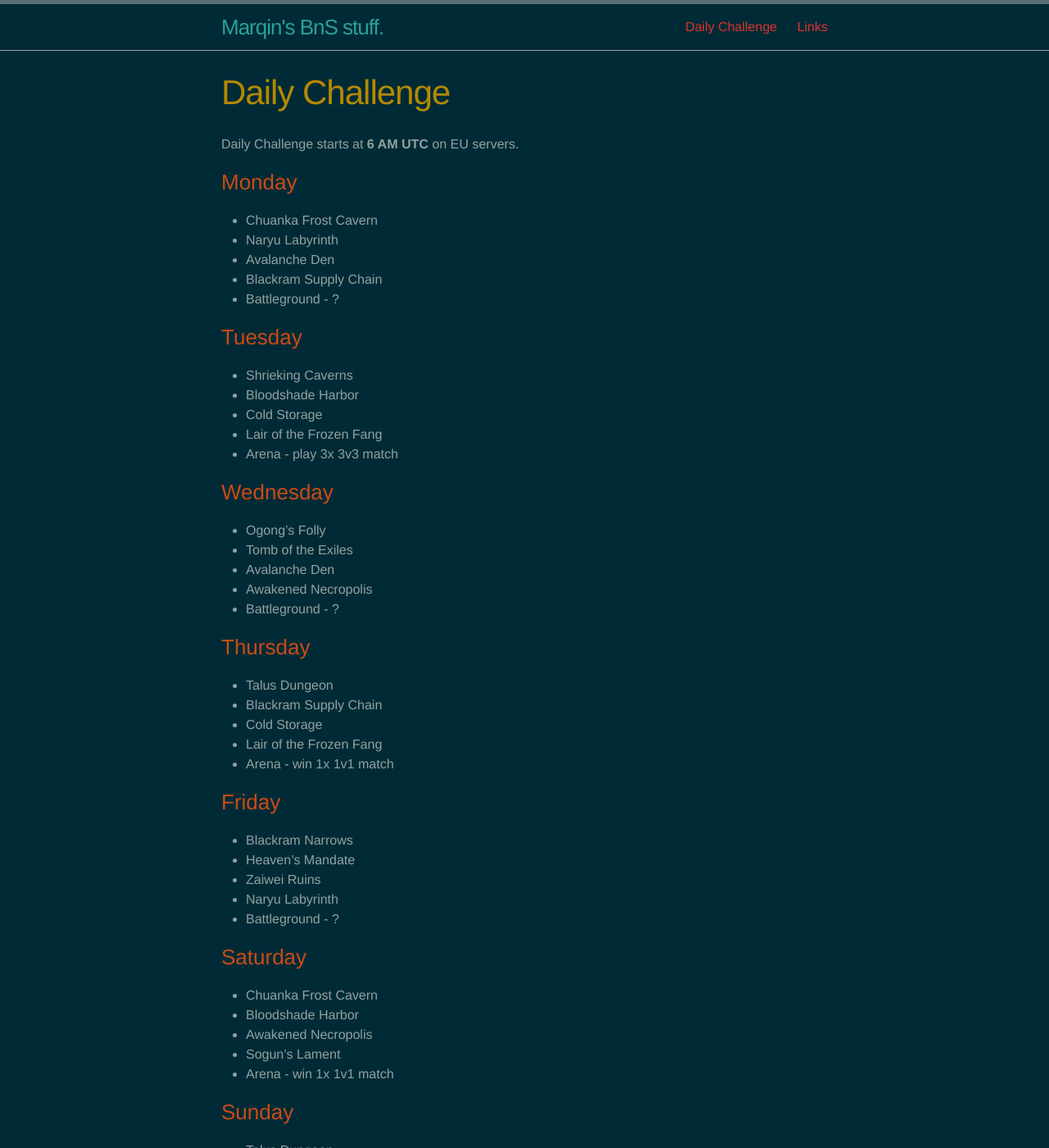
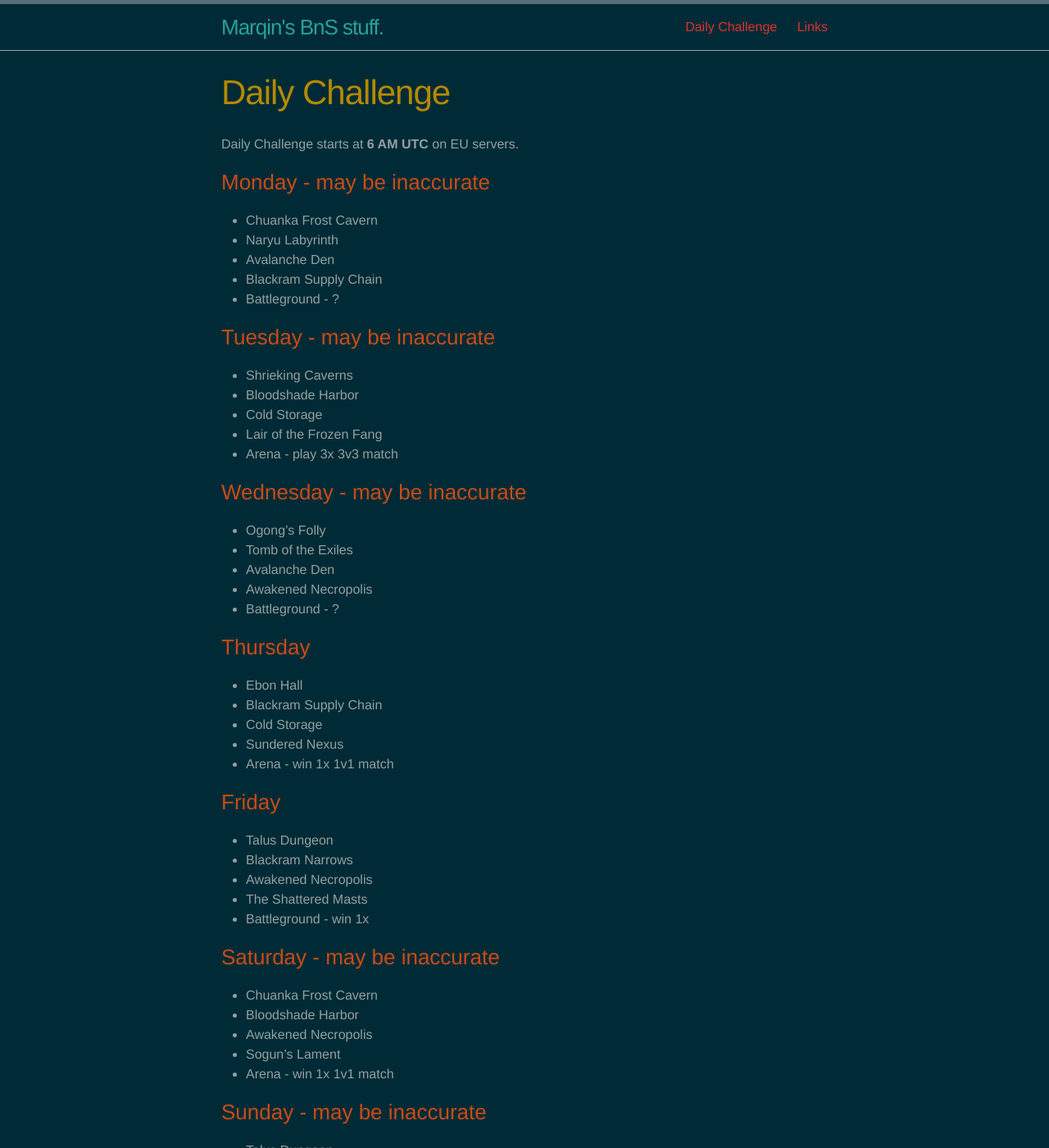
Before and after one commit to Marqin/bns, a Jekyll site: the page built from daily-challenge.md, in a window 1280 px wide and 1400 px high. Shown: the whole window at 82% size. Built offline with Jekyll 4.4.1, drawn with Linux system fonts in a browser that asks for light colours.

Commit message:
new Daily Challenge

```diff
--- a/daily-challenge.md
+++ b/daily-challenge.md
@@ -6,21 +6,21 @@ permalink: /daily-challenge/
 
 Daily Challenge starts at **6 AM UTC** on EU servers.
 
-### Monday
+### Monday - may be inaccurate
 * Chuanka Frost Cavern
 * Naryu Labyrinth
 * Avalanche Den
 * Blackram Supply Chain
 * Battleground - ?
 
-### Tuesday
+### Tuesday - may be inaccurate
 * Shrieking Caverns
 * Bloodshade Harbor
 * Cold Storage
 * Lair of the Frozen Fang
 * Arena - play 3x 3v3 match
 
-### Wednesday
+### Wednesday - may be inaccurate
 * Ogong's Folly
 * Tomb of the Exiles
 * Avalanche Den
@@ -28,27 +28,27 @@ Daily Challenge starts at **6 AM UTC** on EU servers.
 * Battleground - ?
 
 ### Thursday
-* Talus Dungeon
+* Ebon Hall
 * Blackram Supply Chain
 * Cold Storage
-* Lair of the Frozen Fang
+* Sundered Nexus
 * Arena - win 1x 1v1 match
 
 ### Friday
+* Talus Dungeon
 * Blackram Narrows
-* Heaven's Mandate
-* Zaiwei Ruins
-* Naryu Labyrinth
-* Battleground - ?
+* Awakened Necropolis
+* The Shattered Masts
+* Battleground - win 1x
 
-### Saturday
+### Saturday - may be inaccurate
 * Chuanka Frost Cavern
 * Bloodshade Harbor
 * Awakened Necropolis
 * Sogun's Lament
 * Arena - win 1x 1v1 match
 
-### Sunday
+### Sunday - may be inaccurate
 * Talus Dungeon
 * Sundered Nexus
 * Beastbog
```
